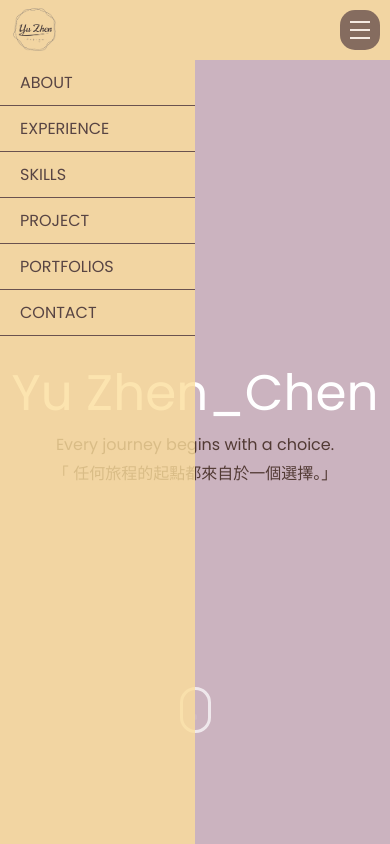
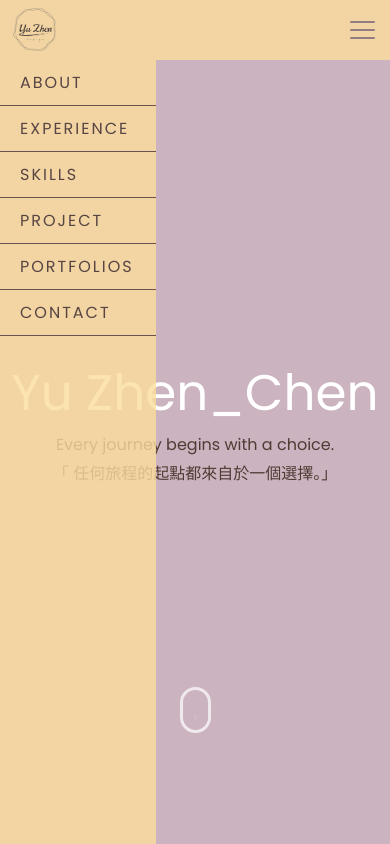
Before and after one commit to Chen-yuzhen/Chen-yuzhen.github.io, a plain HTML site: page yuzhen_design.html in a window 390 px wide. Both pictures are taken after a click on the label "選單". Shown: the top 844 px of the page. Drawn offline with nearby package versions, Linux system fonts and the light colour scheme.

Commit message:
[ what ] fix navbar's RWD issue / 修復導覽列RWD問題

```diff
--- a/page_css.css
+++ b/page_css.css
@@ -56,13 +56,15 @@ body::-webkit-scrollbar {
 .menu_btn {
     width: 40px;
     height: 40px;
-    background-color: #523A34;
+    /* background-color: #523A34; */
+    background-color: transparent;
     opacity: .8;
     border-radius: 15px;
     display: block;
     position: absolute;
     top: 10px;
     right: 10px;
+    cursor: pointer;
 }
 
 .menu_btn span {
@@ -78,22 +80,30 @@ body::-webkit-scrollbar {
     position: absolute;
     height: 2px;
     left: 10px;
-    width: 20px;
-    background-color: #fff;
+    width: 25px;
+    background-color: #685369;
     top: 0;
     bottom: 0;
     margin: auto;
-    box-shadow: 0px 8px 0px #fff, 0px -8px 0px #fff;
+    box-shadow: 0px 8px 0px #685369, 0px -8px 0px #685369;
+    border-radius: 5px;
 }
 
 nav {
-    width: 50%;
+    width: 40%;
+    left: -40%;
     height: calc(100vh - 60px);
     background-color: #FCDE9C;
     position: absolute;
     top: 60px;
-    display: none;
-    transition: .5s;
+    display: flex;
+    flex-direction: column;
+    transition: .6s;
+}
+
+.nav-active {
+    left: 0;
+    display: flex;
 }
 
 nav a {
@@ -102,6 +112,7 @@ nav a {
     color: #3b2925;
     padding: 10px 20px;
     border-bottom: 1px solid #523A34;
+    letter-spacing: 2px;
 }
 
 form {
@@ -186,6 +197,7 @@ form {
         position: relative;
         left: 0;
         display: flex;
+        flex-direction: row;
         width: auto;
         height: auto;
         top: 0;
--- a/page_js.js
+++ /dev/null
@@ -1,11 +0,0 @@
-if ($(window).width() < 1024) {
-    $(document).ready(function() {
-        $('.menu_btn').click(function() {
-            $("#side-nav").animate({ width: 'toggle' });
-        });
-
-        $('#side-nav a').click(function() {
-            $("#side-nav").hide();
-        });
-    });
-} else {}
--- a/yuzhen_design.html
+++ b/yuzhen_design.html
@@ -8,10 +8,6 @@
     <link rel="shortcut icon" href="favicon.ico?" type="image/x-icon">
     <link rel="stylesheet" href="page_css.css">
     <link rel="stylesheet" href="https://cdnjs.cloudflare.com/ajax/libs/font-awesome/5.12.1/css/all.min.css">
-
-    <script src="https://ajax.googleapis.com/ajax/libs/jquery/3.5.1/jquery.min.js"></script>
-    <script type="text/javascript" src="page_js.js"></script>
-
 </head>
 
 <body>
@@ -36,7 +32,6 @@
             <button><i class="fa fa-search"></i></button>
         </form>
     </div>
-
 
     <!-- banner -->
     <div class="banner">
@@ -368,11 +363,28 @@
         </div>
     </div>
 
-
     <div class="footer">
         &copy; copyright 2021 by yuzhen
     </div>
 
+    <script>
+        const navslide = () => {
+            const btn = document.querySelector('.menu_btn');
+            const menu = document.querySelector('#side-nav');
+            const link = document.querySelectorAll('#side-nav');
+            btn.addEventListener('click', () => {
+                menu.classList.toggle('nav-active');
+            });
+
+            link.forEach((n) => {
+                n.addEventListener('click', () => {
+                    n.classList.remove('nav-active');
+                })
+            })
+        }
+        navslide();
+    </script>
+
 </body>
 
 </html>
```
